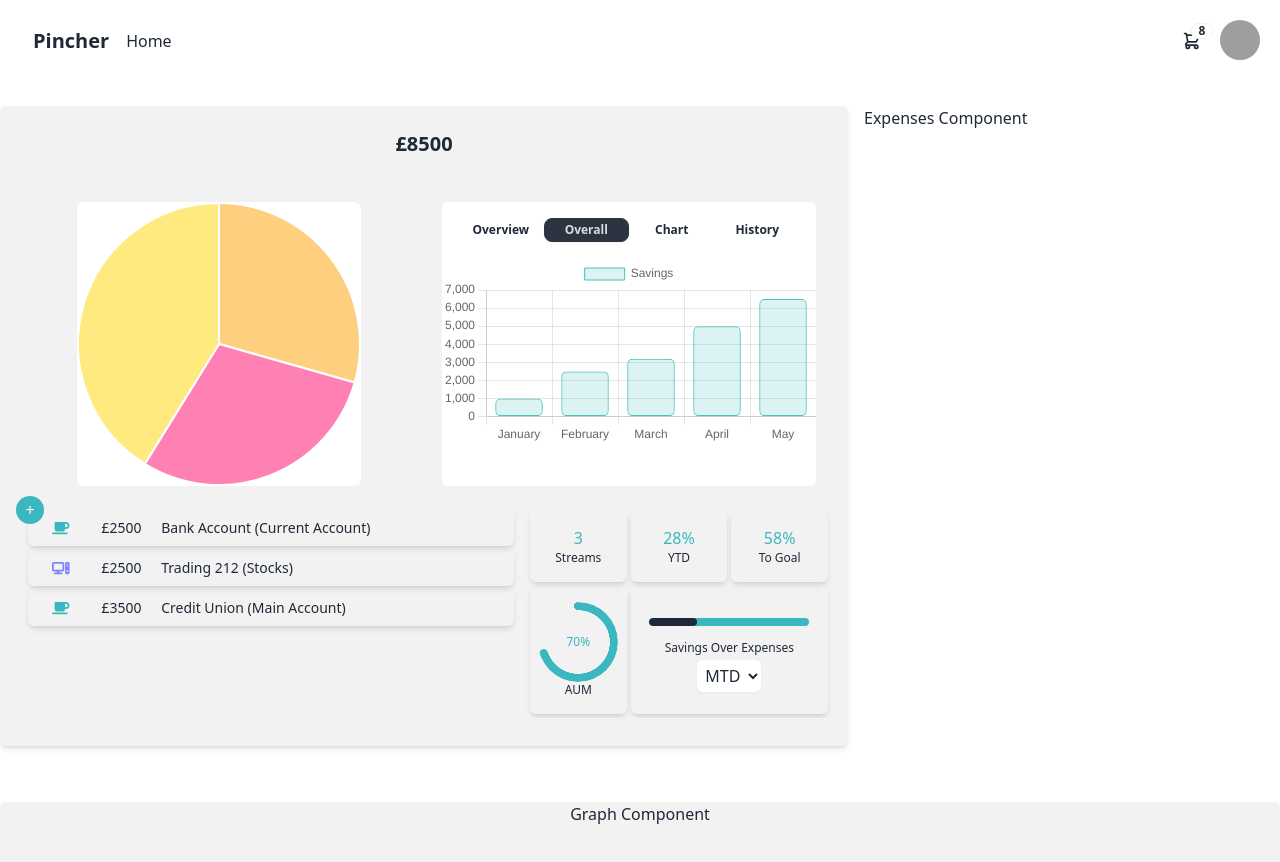
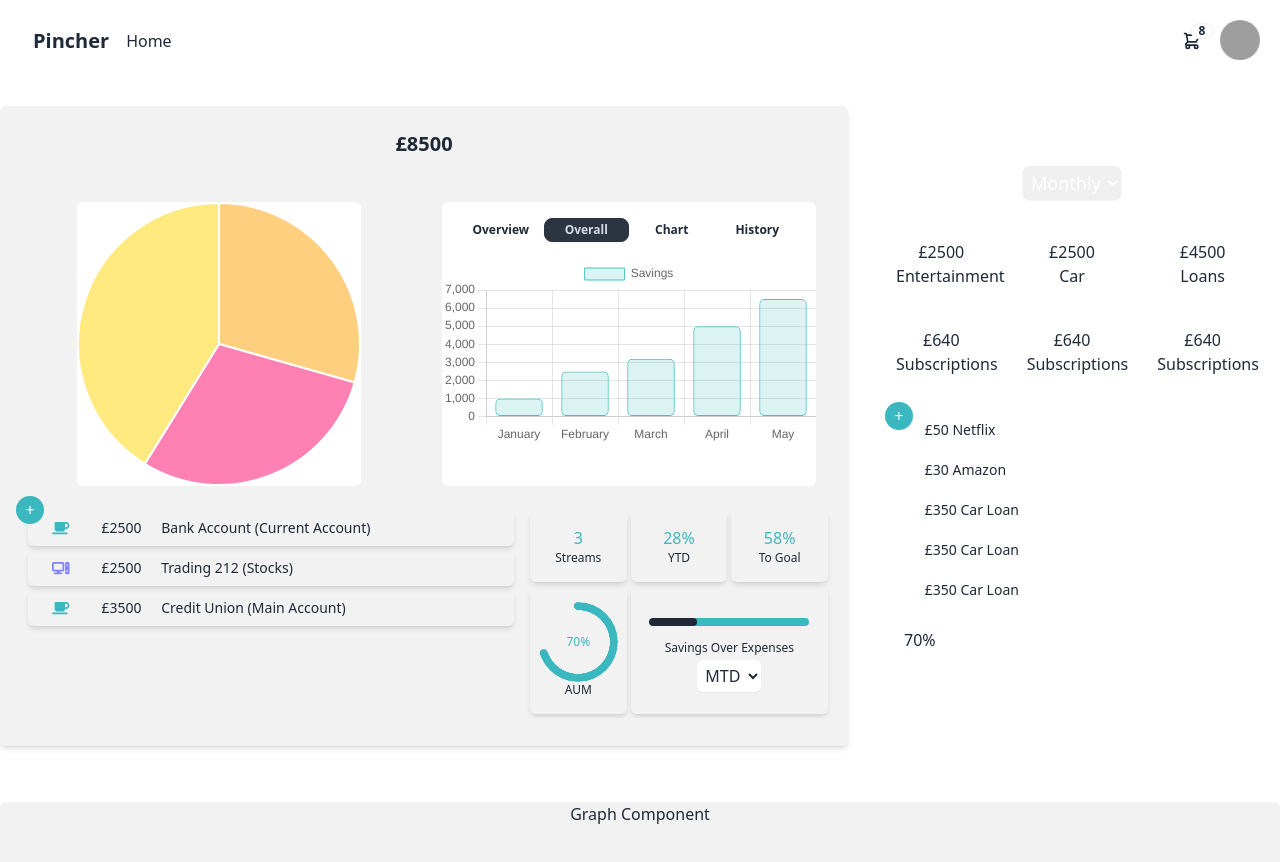
Before and after one commit to JamesBellew/pincher, a React (Vite) app: page / in a window 1280 px wide. Shown: the top 862 px of the page. Built offline with nearby package versions, Linux system fonts and the light colour scheme; grey boxes are pictures that could not be loaded.

Commit message:
srarted on the expemses componenet

```diff
--- a/src/components/expenses.comp.jsx
+++ b/src/components/expenses.comp.jsx
@@ -1,20 +1,77 @@
-
-import '../App.css'
+import "../App.css";
 
 function Expenses() {
-
   return (
     <>
+      <div className="md:h-[80vh] h-[85vh] dark:bg-base-200 bg-white col-span-2 md:col-span-2 rounded-md">
+        <div class="grid grid-cols-1 pt-5 gap-4">
+          <div className=" text-white text-lg text-center p-2">
+            £6500 <br></br>
+            <select className=" p-1 rounded-md mt-1  shadow-sm cursor-pointer">
+              <option disabled selected>
+                Monthly
+              </option>
+              <option>Yearly</option>
+              <option>Weekly</option>
+            </select>
+          </div>
+        </div>
+        <div class="grid grid-cols-3  gap-2 m-4">
+          <div className="p-4 col-span-1 rounded-md bg-base-100 text-center">
+            <p>£2500</p>
+            <p>Entertainment</p>
+          </div>
+          <div className="p-4 col-span-1 rounded-md bg-base-100 text-center">
+            <p>£2500</p>
+            <p>Car</p>
+          </div>
+          <div className="p-4 col-span-1 rounded-md bg-base-100 text-center">
+            <p>£4500</p>
+            <p>Loans</p>
+          </div>{" "}
+          <div className="p-4 col-span-1 rounded-md bg-base-100 text-center">
+            <p>£640</p>
+            <p>Subscriptions</p>
+          </div>
+          <div className="p-4 col-span-1 rounded-md bg-base-100 text-center">
+            <p>£640</p>
+            <p>Subscriptions</p>
+          </div>
+          <div className="p-4 col-span-1 rounded-md bg-base-100 text-center">
+            <p>£640</p>
+            <p>Subscriptions</p>
+          </div>
+        </div>
+        <div className="expensesArrayDiv  w-[90%] mx-auto mt-5">
+          <button className="absolute w-7 h-7 translate-y-[-10px] rounded-full bg-tahiti text-center text-white">
+            +
+          </button>
+          <div className="bg-base-100/50  text-sm rounded-md px-4 py-2 mx-6 my-1">
+            £50 Netflix
+          </div>
+          <div className="bg-base-100/50  text-sm rounded-md px-4 py-2 mx-6 my-1">
+            £30 Amazon
+          </div>{" "}
+          <div className="bg-base-100/50  text-sm rounded-md px-4 py-2 mx-6 my-1">
+            £350 Car Loan
+          </div>
+          <div className="bg-base-100/50  text-sm rounded-md px-4 py-2 mx-6 my-1">
+            £350 Car Loan
+          </div>{" "}
+          <div className="bg-base-100/50  text-sm rounded-md px-4 py-2 mx-6 my-1">
+            £350 Car Loan
+          </div>
+        </div>
 
-  <div className="md:h-[80vh] h-[85vh] dark:bg-base-200 bg-white col-span-2 md:col-span-2 rounded-md">
-
-    Expenses Component
-
-
-    </div>
-
+        <div className=" mt-5 grid grid-cols-3 gap-2 px-10 ">
+          <div className="col-span-2 bg-base-100 rounded-md">70%</div>
+          <div className="col-span-1 bg-base-100 text-white text-center py-5 rounded-md">
+            70%
+          </div>
+        </div>
+      </div>
     </>
-  )
+  );
 }
 
-export default Expenses
+export default Expenses;
```
